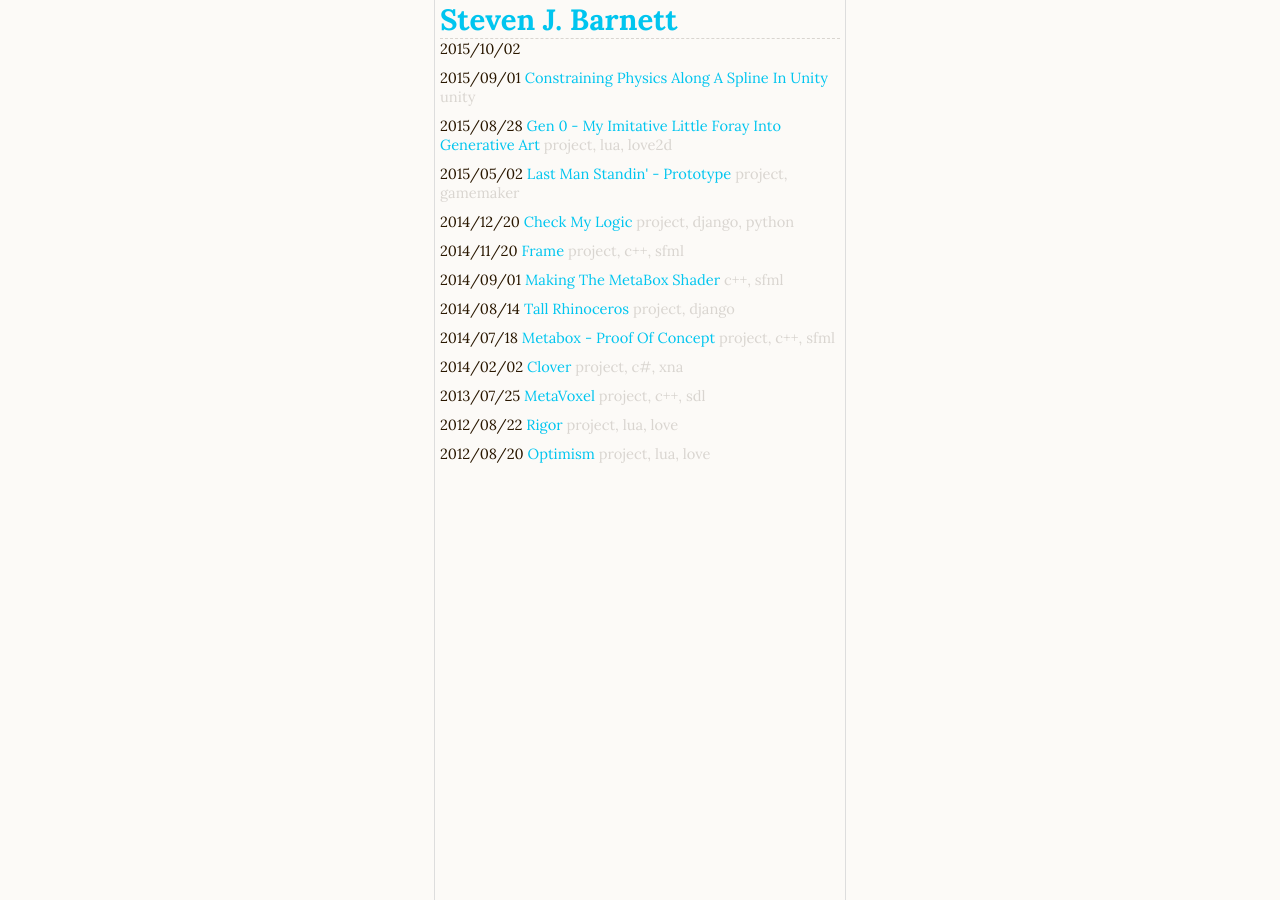
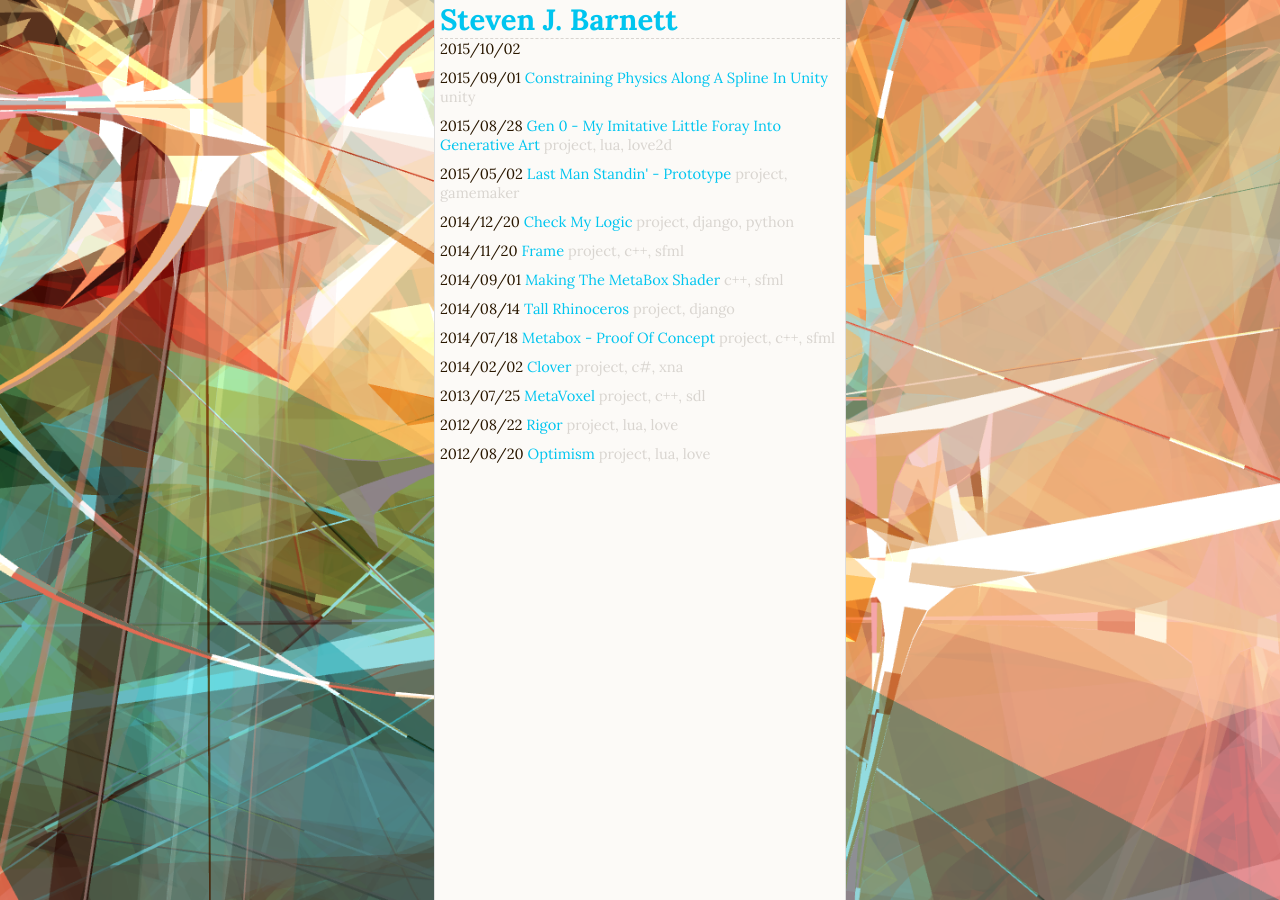
Before and after one commit to stett/stett.github.io, a Jekyll site: the page built from index.html, in a window 1280 px wide. Built offline with Jekyll 4.4.1, drawn with Linux system fonts in a browser that asks for light colours.

Commit message:
background image? eh?

```diff
--- a/assets/style.scss
+++ b/assets/style.scss
@@ -7,13 +7,14 @@ html {
     font-family: 'Lora', serif;
     font-size: 11pt;
     color: #291700;
-    background-color: #FCFAF7;
 };
 
 body {
     height: 100%;
     min-height: 100%;
     text-align: center;
+    background: url(/assets/gen0-0.png) no-repeat center center fixed;
+    background-size: cover;
 }
 
 main {
@@ -25,6 +26,7 @@ main {
     border-right: 1px solid #ddd;
     padding: 0 5px;
     display: inline-block;
+    background-color: #FCFAF7;
 }
 
 nav {
```
